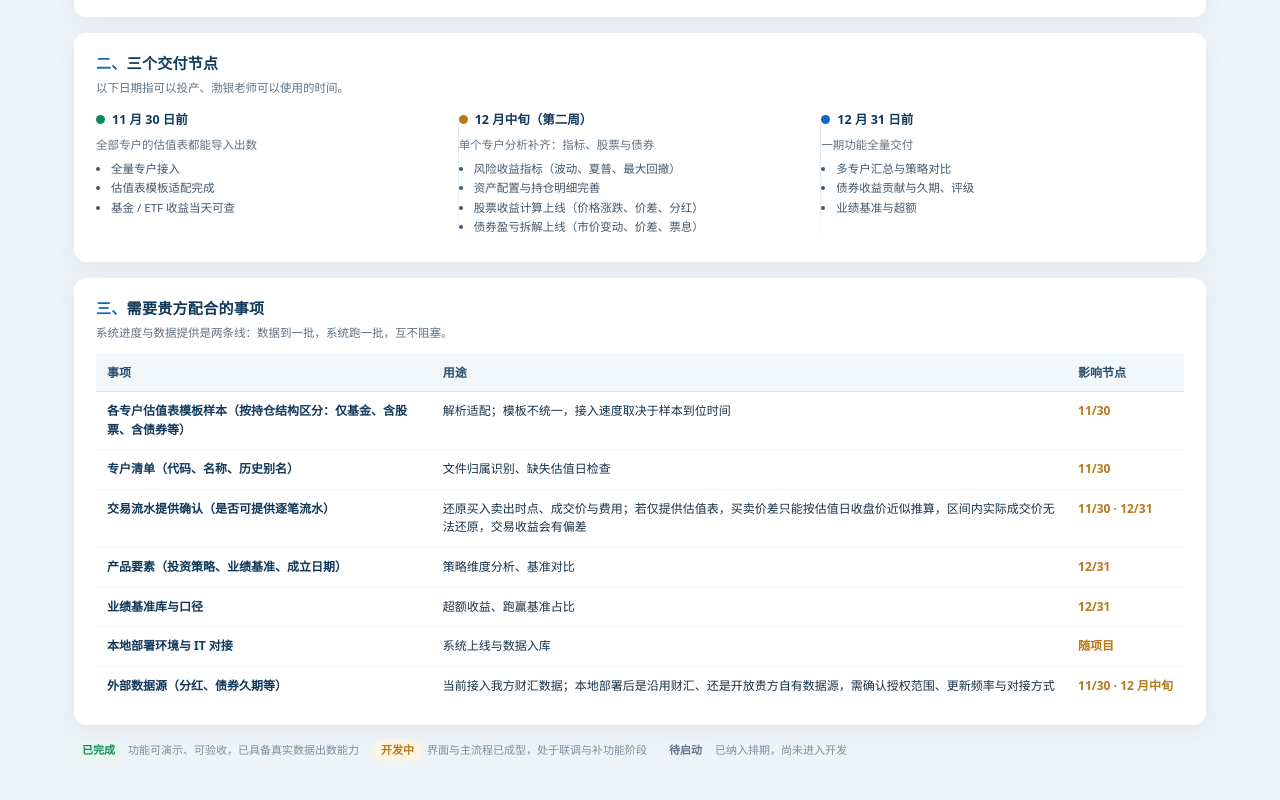
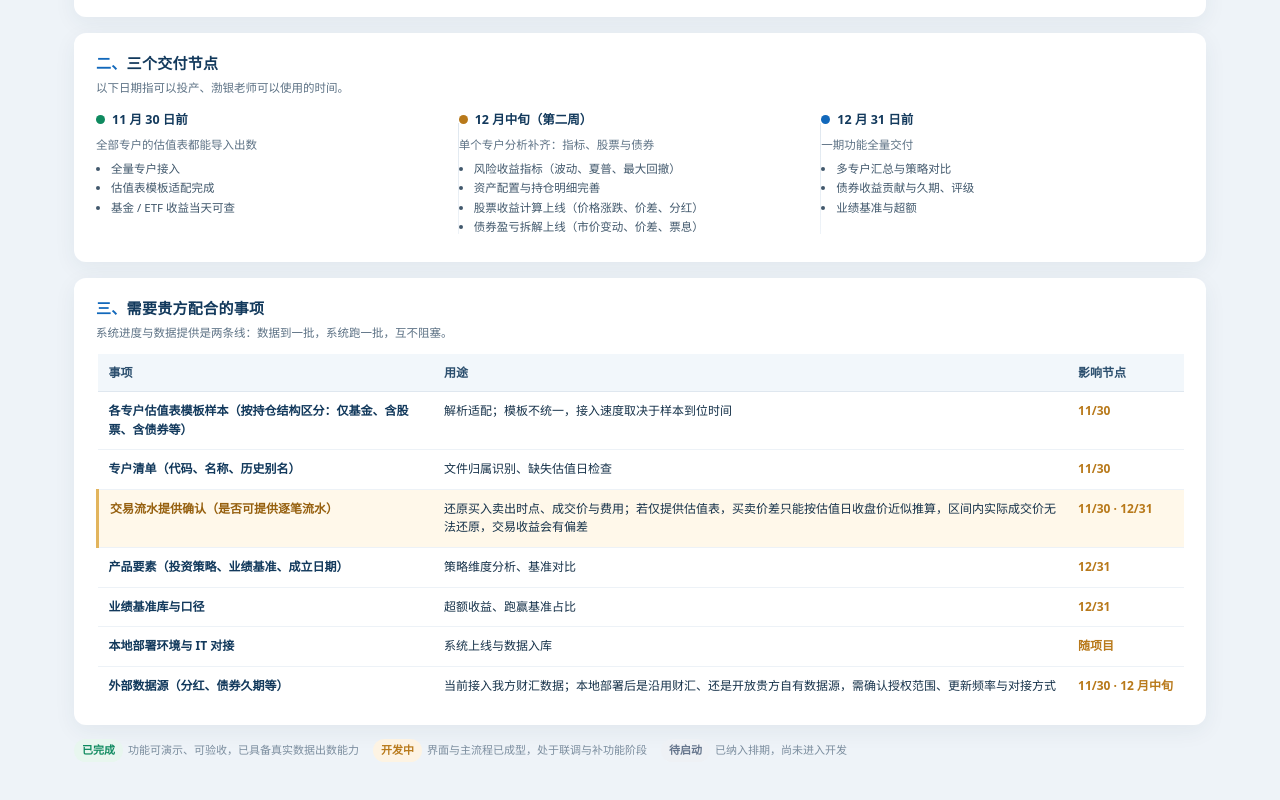
Before and after one commit to cuicuiproject/post-investment-demo, a plain HTML site: page progress.html in a window 1280 px wide. Shown: the part 742-1542 px from the top of the page. Drawn offline with Linux system fonts and the light colour scheme.

Commit message:
交易流水确认项加重点标注

```diff
--- a/progress.html
+++ b/progress.html
@@ -80,6 +80,8 @@ ul.tight li{margin:1px 0}
 table.dep th,table.dep td{font-size:12px}
 table.dep td:first-child{color:var(--deep);font-weight:600}
 .impact{color:var(--doing);font-weight:700;white-space:nowrap}
+tr.dep-alert td{background:#fff8ea}
+tr.dep-alert td:first-child{color:#96600f;font-weight:700;border-left:3px solid #e2b45c}
 
 /* ---------- 页脚 ---------- */
 footer{margin-top:14px;color:#7b8d9e;font-size:11px;line-height:1.7}
@@ -246,7 +248,7 @@ footer .legend span{display:inline-flex;align-items:center;gap:5px}
       <tbody>
         <tr><td>各专户估值表模板样本（按持仓结构区分：仅基金、含股票、含债券等）</td><td>解析适配；模板不统一，接入速度取决于样本到位时间</td><td class="impact">11/30</td></tr>
         <tr><td>专户清单（代码、名称、历史别名）</td><td>文件归属识别、缺失估值日检查</td><td class="impact">11/30</td></tr>
-        <tr><td>交易流水提供确认（是否可提供逐笔流水）</td><td>还原买入卖出时点、成交价与费用；若仅提供估值表，买卖价差只能按估值日收盘价近似推算，区间内实际成交价无法还原，交易收益会有偏差</td><td class="impact">11/30 · 12/31</td></tr>
+        <tr class="dep-alert"><td>交易流水提供确认（是否可提供逐笔流水）</td><td>还原买入卖出时点、成交价与费用；若仅提供估值表，买卖价差只能按估值日收盘价近似推算，区间内实际成交价无法还原，交易收益会有偏差</td><td class="impact">11/30 · 12/31</td></tr>
         <tr><td>产品要素（投资策略、业绩基准、成立日期）</td><td>策略维度分析、基准对比</td><td class="impact">12/31</td></tr>
         <tr><td>业绩基准库与口径</td><td>超额收益、跑赢基准占比</td><td class="impact">12/31</td></tr>
         <tr><td>本地部署环境与 IT 对接</td><td>系统上线与数据入库</td><td class="impact">随项目</td></tr>
```
